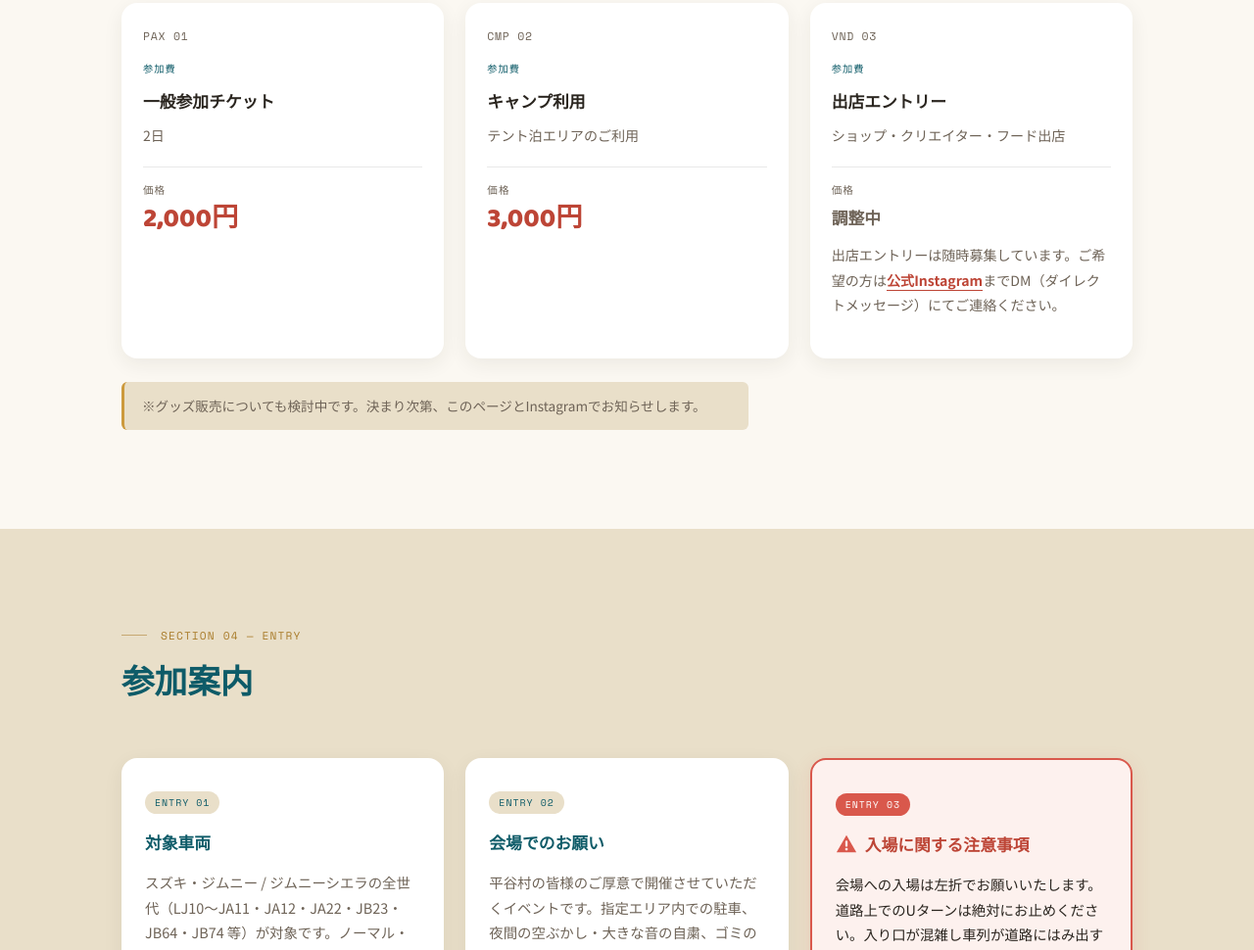
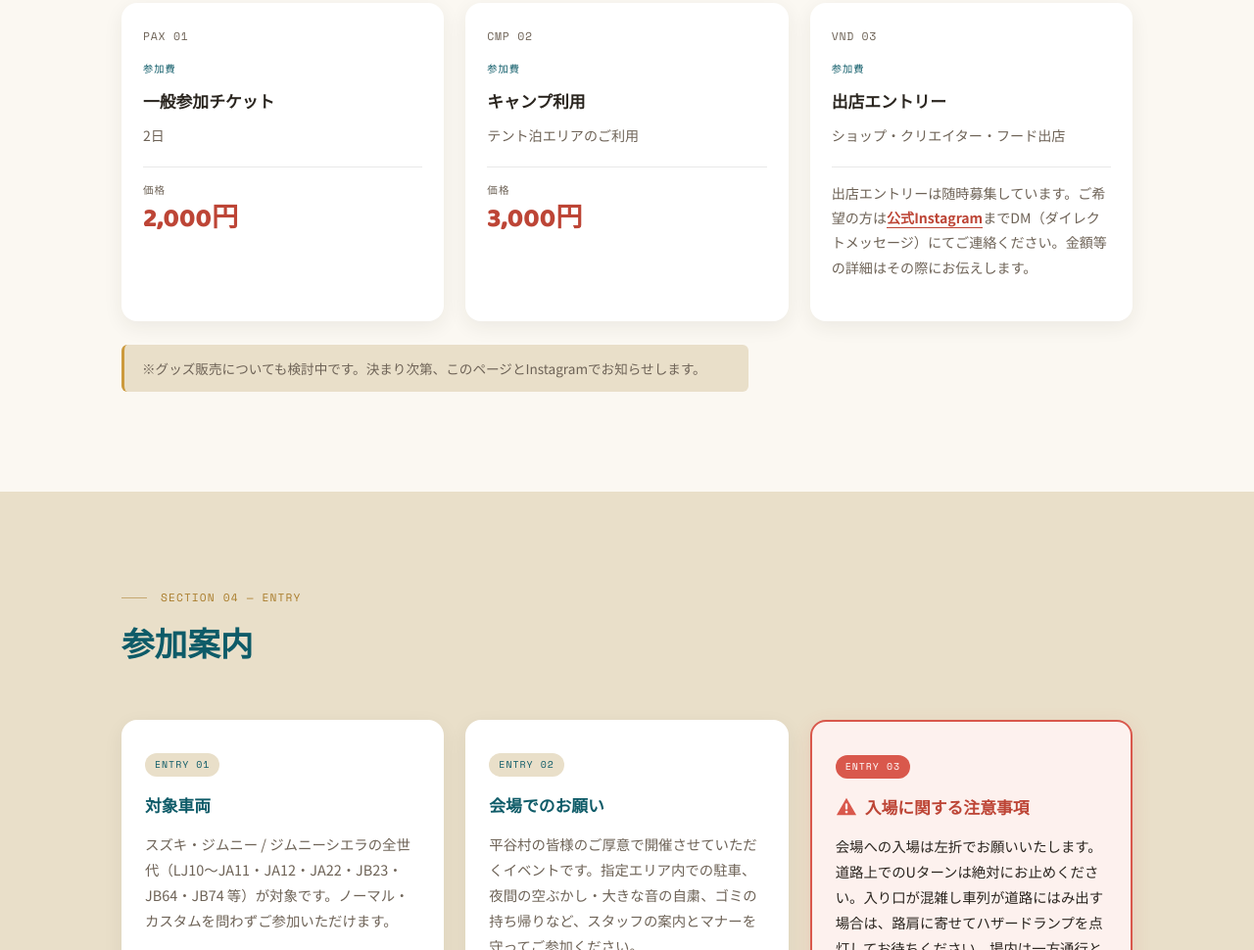
Before and after one commit to alljapanjimnymeeting/AJJM, a plain HTML site: page index.html in a window 1280 px wide. Shown: the part 2083-3053 px from the top of the page at 98% size. Drawn offline with nearby package versions, Linux system fonts and the light colour scheme.

Commit message:
Drop placeholder price on VND 03, fold pricing into the DM note
The vendor entry card no longer shows a bare "price: TBD" row;
the Instagram DM note now says pricing will be shared directly
when vendors reach out.

```diff
--- a/css/style.css
+++ b/css/style.css
@@ -319,6 +319,7 @@ img{ max-width: 100%; display:block; }
 .ticket-price-tbd{ font-family: var(--font-mono); font-size: 1.05rem; font-weight: 700; color: var(--ink-soft); }
 .ticket-note{ font-size: .8rem; color: var(--ink-soft); margin: 12px 0 0; }
 .ticket-note a{ color: var(--terracotta-dark); font-weight: 700; border-bottom: 1px solid currentColor; }
+.ticket-note-standalone{ border-top: 1px solid rgba(var(--shadow-warm),.1); padding-top: 14px; margin-top: 14px; }
 
 /* --------------------------------- entry --------------------------------- */
 .entry-grid{ display:grid; grid-template-columns: repeat(3, 1fr); gap: 22px; }
--- a/index.html
+++ b/index.html
@@ -199,11 +199,7 @@
           <span class="ticket-tag" data-en="Fee">参加費</span>
           <h3 data-en="Vendor Entry">出店エントリー</h3>
           <p data-en="Shop, creator &amp; food vendor booths.">ショップ・クリエイター・フード出店</p>
-          <div class="ticket-price-row">
-            <span class="ticket-price-label" data-en="Price">価格</span>
-            <span class="ticket-price ticket-price-tbd" data-en="TBD">調整中</span>
-          </div>
-          <p class="ticket-note" data-en='Vendor entries are open on an ongoing basis. If you&#39;d like to apply, please send us a DM via our <a href="https://www.instagram.com/alljapanjimnymeeting/" target="_blank" rel="noopener">official Instagram</a>.'>出店エントリーは随時募集しています。ご希望の方は<a href="https://www.instagram.com/alljapanjimnymeeting/" target="_blank" rel="noopener">公式Instagram</a>までDM（ダイレクトメッセージ）にてご連絡ください。</p>
+          <p class="ticket-note ticket-note-standalone" data-en='Vendor entries are open on an ongoing basis. If you&#39;d like to apply, please send us a DM via our <a href="https://www.instagram.com/alljapanjimnymeeting/" target="_blank" rel="noopener">official Instagram</a> &mdash; we&#39;ll let you know the price and other details then.'>出店エントリーは随時募集しています。ご希望の方は<a href="https://www.instagram.com/alljapanjimnymeeting/" target="_blank" rel="noopener">公式Instagram</a>までDM（ダイレクトメッセージ）にてご連絡ください。金額等の詳細はその際にお伝えします。</p>
         </div>
       </div>
       <p class="notice-text" data-en="* Merchandise sales are also being considered. We'll share details here and on Instagram as they're decided.">※グッズ販売についても検討中です。決まり次第、このページとInstagramでお知らせします。</p>
```
